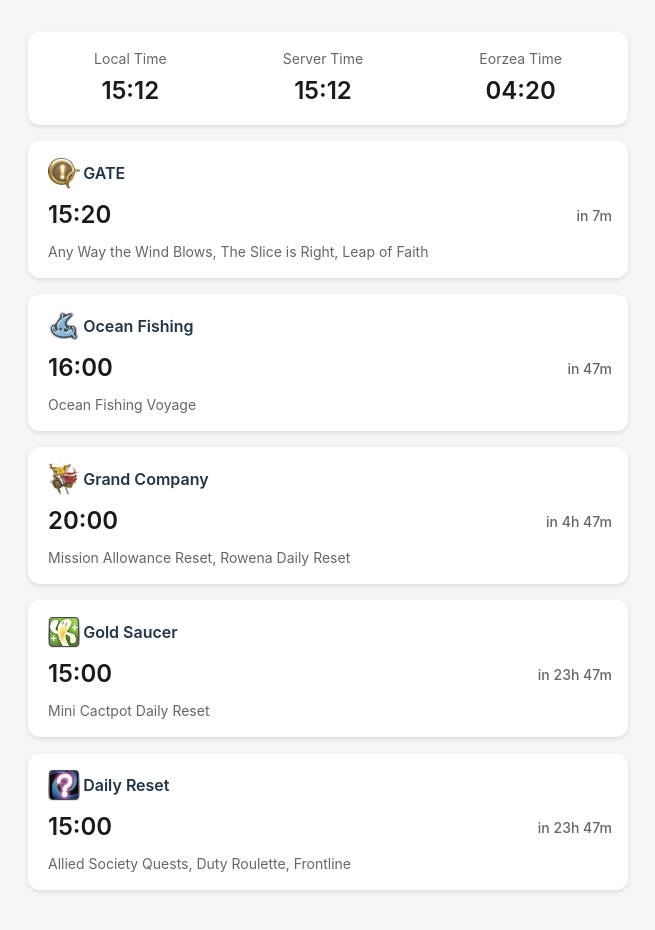
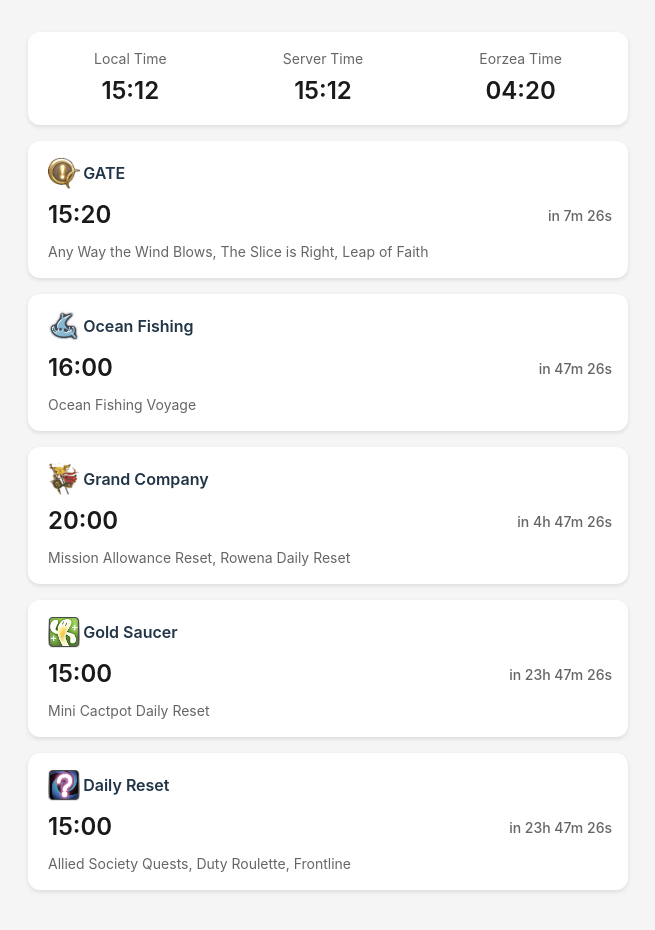
Before and after one commit to mrexodia/ffxiv-timers, a Svelte app: page / in a window 1280 px wide. Shown: the top 930 px of the page, without its empty margins (312-967 px from the left). Built offline with nearby package versions, Linux system fonts and the light colour scheme.

Commit message:
Add second timer

```diff
--- a/src/App.svelte
+++ b/src/App.svelte
@@ -145,15 +145,16 @@
       const seconds = totalSeconds % 60;
       return `${minutes}m${pad02(seconds)}s left`;
     } else {
-      // For upcoming events, show time until event
-      const totalMinutes = Math.floor(milliseconds / (1000 * 60));
-      const hours = Math.floor(totalMinutes / 60);
-      const minutes = totalMinutes % 60;
+      // For upcoming events, show time until event WITH SECONDS (temporary for testing)
+      const totalSeconds = Math.floor(milliseconds / 1000);
+      const hours = Math.floor(totalSeconds / 3600);
+      const minutes = Math.floor((totalSeconds % 3600) / 60);
+      const seconds = totalSeconds % 60;
 
       if (hours > 0) {
-        return `${hours}h ${minutes}m`;
+        return `${hours}h ${minutes}m ${pad02(seconds)}s`;
       } else {
-        return `${minutes}m`;
+        return `${minutes}m ${pad02(seconds)}s`;
       }
     }
   }
```
